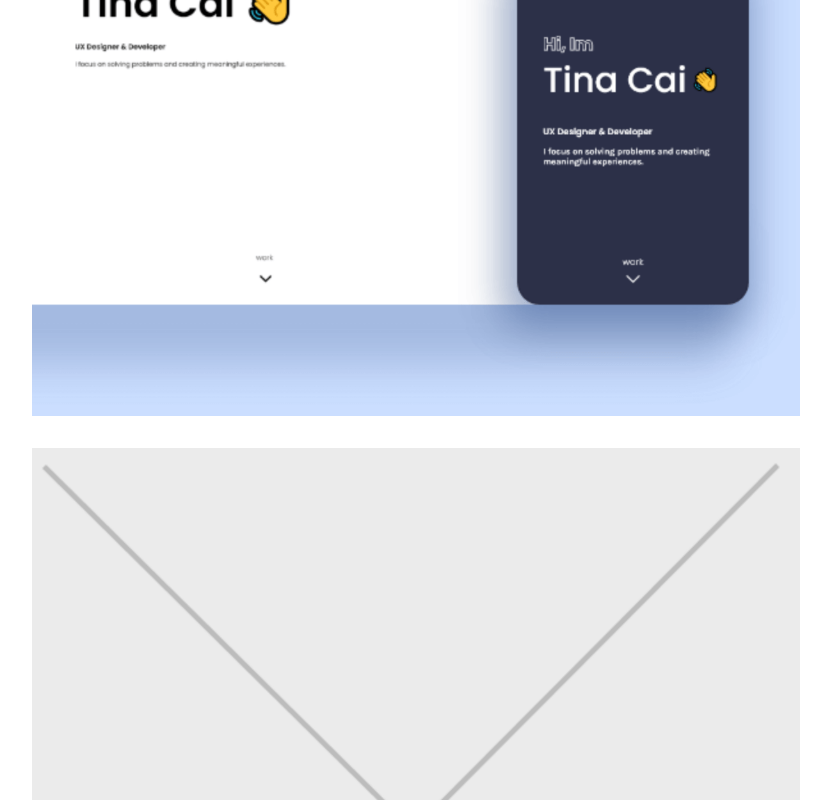
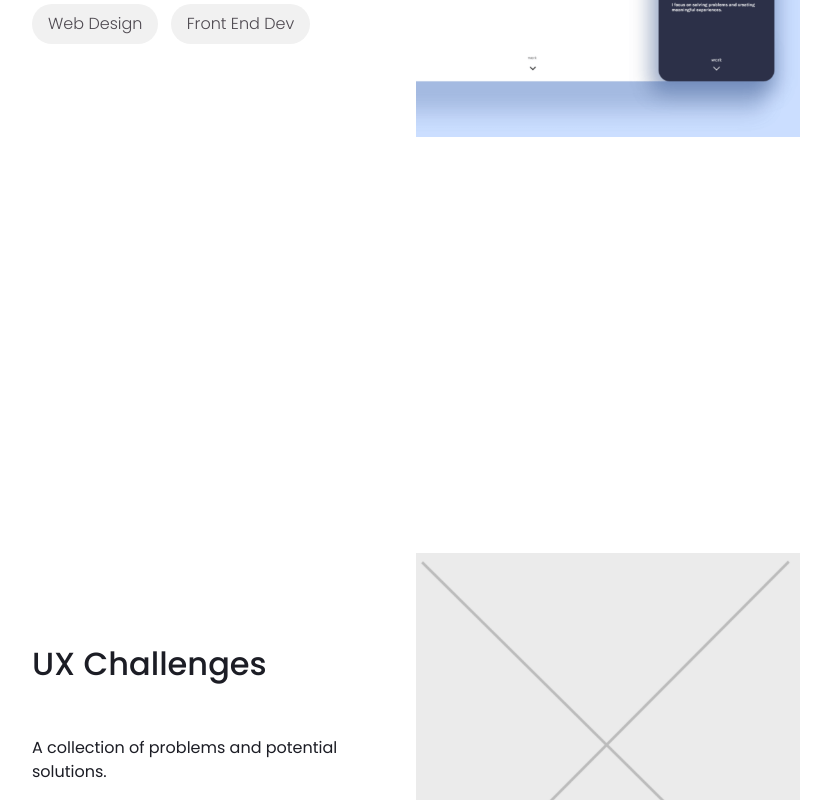
Before and after one commit to tinacai1997/portfolio-website, a plain HTML site: page index.html in a window 1280 px wide. Shown: the part 2000-2800 px from the top of the page, without its empty margins (224-1055 px from the left). Drawn offline with Linux system fonts and the light colour scheme.

Commit message:
Updated portfolio and UX challenges projects on index page to match payd project layout
To be removed once we add parallax, but wanted to spruce things up for now

```diff
--- a/index.html
+++ b/index.html
@@ -72,9 +72,6 @@
 
 
     <!-- Work Section -->
-    <div>
-
-      <!-- Work Container -->
     <div id="work">
 
       <!-- Project Container-->
@@ -109,23 +106,13 @@
           </div>
       </div>
 
-        <!-- Portfolio Project -->
-        <div class="general-padding project-container">
+      <!-- Project Container-->
+      <div class="project-container">
 
-          <!-- Portfolio Image -->
-          <div class="project-columns">
-            <div class="center">
-              <a href="portfolio.html">
-                <picture class="project-picture">
-                  <source srcset="img/index/@1x/portfolio_home@1x.png"  media="(max-width:767px)">
-                  <img src="img/index/@2x/portfolio_home@2x.png" alt="Portfolio Image">
-                </picture>
-              </a>
-            </div>
-          </div>
+          <!-- Project Grid -->
+          <div class="project-grid">
 
-          <!-- Portfolio Description -->
-          <div class="project-columns">
+            <!-- Project Description -->
             <div class="project-description">
                 <h3>Portfolio</h3>
                 <p>Creating a home for project work.</p>
@@ -134,40 +121,49 @@
                   <span class="role">Front End Dev</span>
                 </div>
             </div>
+
+            <!-- Project Image -->
+            <div class="project-picture">
+              <a href="portfolio.html">
+                <picture>
+                  <source srcset="img/index/@1x/portfolio_home@1x.png" media="(max-width:767px)">
+                  <img src="img/index/@2x/portfolio_home@2x.png" alt="Portfolio Image">
+                </picture>
+              </a>
             </div>
 
           </div>
-
-        <!-- UX Challenges -->
-        <div class="general-padding project-container">
-
-          <!-- UX Challenges Image -->
-          <div class="project-columns">
-            <div class="center">
-              <a href="#">
-                <picture class="project-picture">
-                  <source srcset="img/index/@1x/temp_home@1x.png" media="(max-width:767px)screen">
-                  <img src="img/index/@2x/temp_home@2x.png" alt="UX Challenges Image">
-                </picture>
-              </a>
-            </div>
       </div>
 
-          <!-- UX Challenges Description -->
-          <div class="project-columns">
+      <!-- Project Container-->
+      <div class="project-container">
+
+          <!-- Project Grid -->
+          <div class="project-grid">
+
+            <!-- Project Description -->
             <div class="project-description">
                 <h3>UX Challenges</h3>
-              <p>A collection of problems and potential solutions</p>
+                <p>A collection of problems and potential solutions.</p>
                 <div>
                   <span class="role">UX Design</span>
                   <span class="role">UI Design</span>
                 </div>
             </div>
+
+            <!-- Project Image -->
+            <div class="project-picture">
+              <a href="#">
+                <picture>
+                  <source srcset="img/index/@1x/temp_home@1x.png" media="(max-width:767px)">
+                  <img src="img/index/@2x/temp_home@2x.png" alt="UX Challenges Image">
+                </picture>
+              </a>
             </div>
 
           </div>
+      </div>
 
-      </div>
     </div>
 
   </main>
```
Lines whose indentation alone changed are shown as unchanged.
